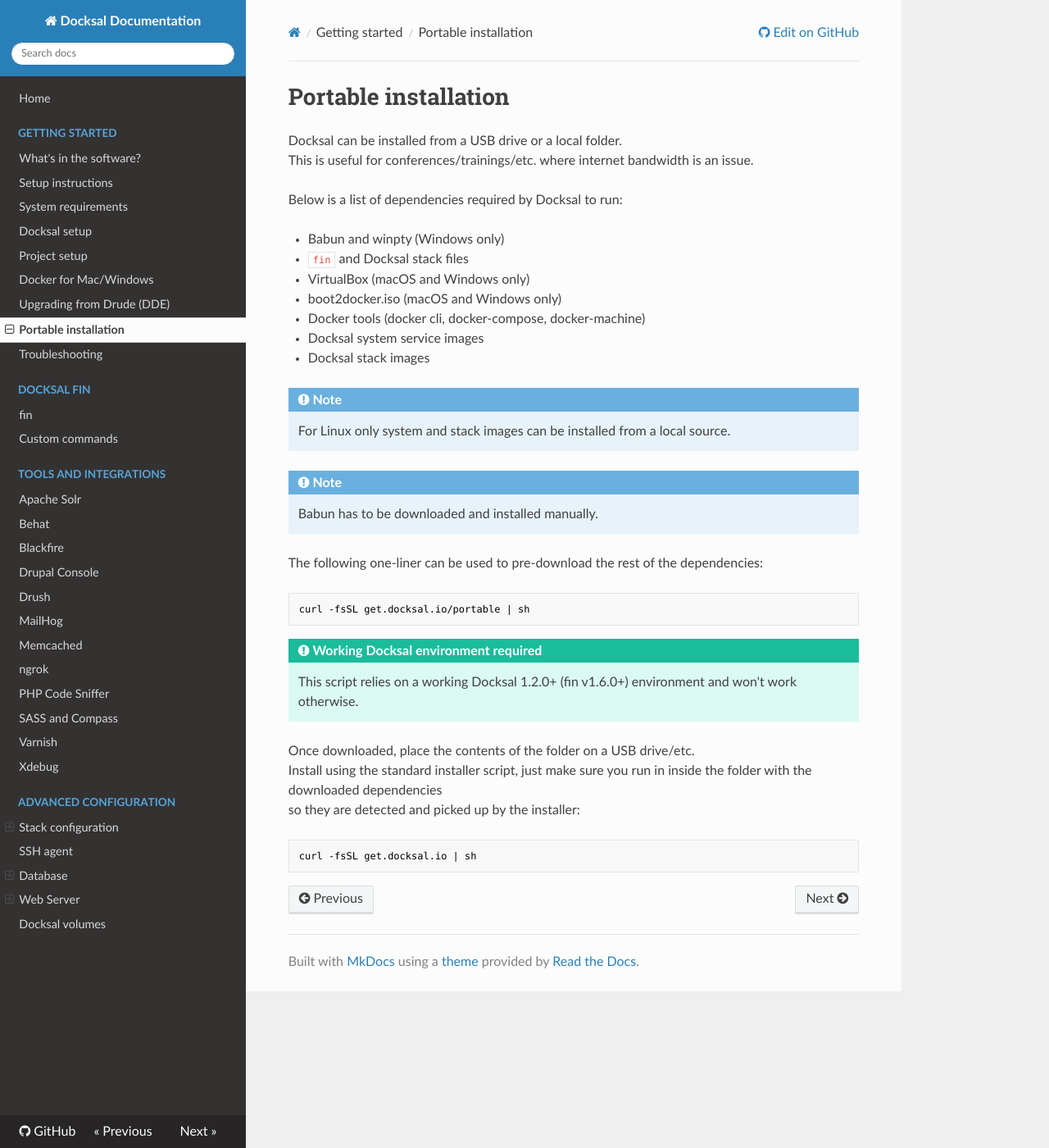
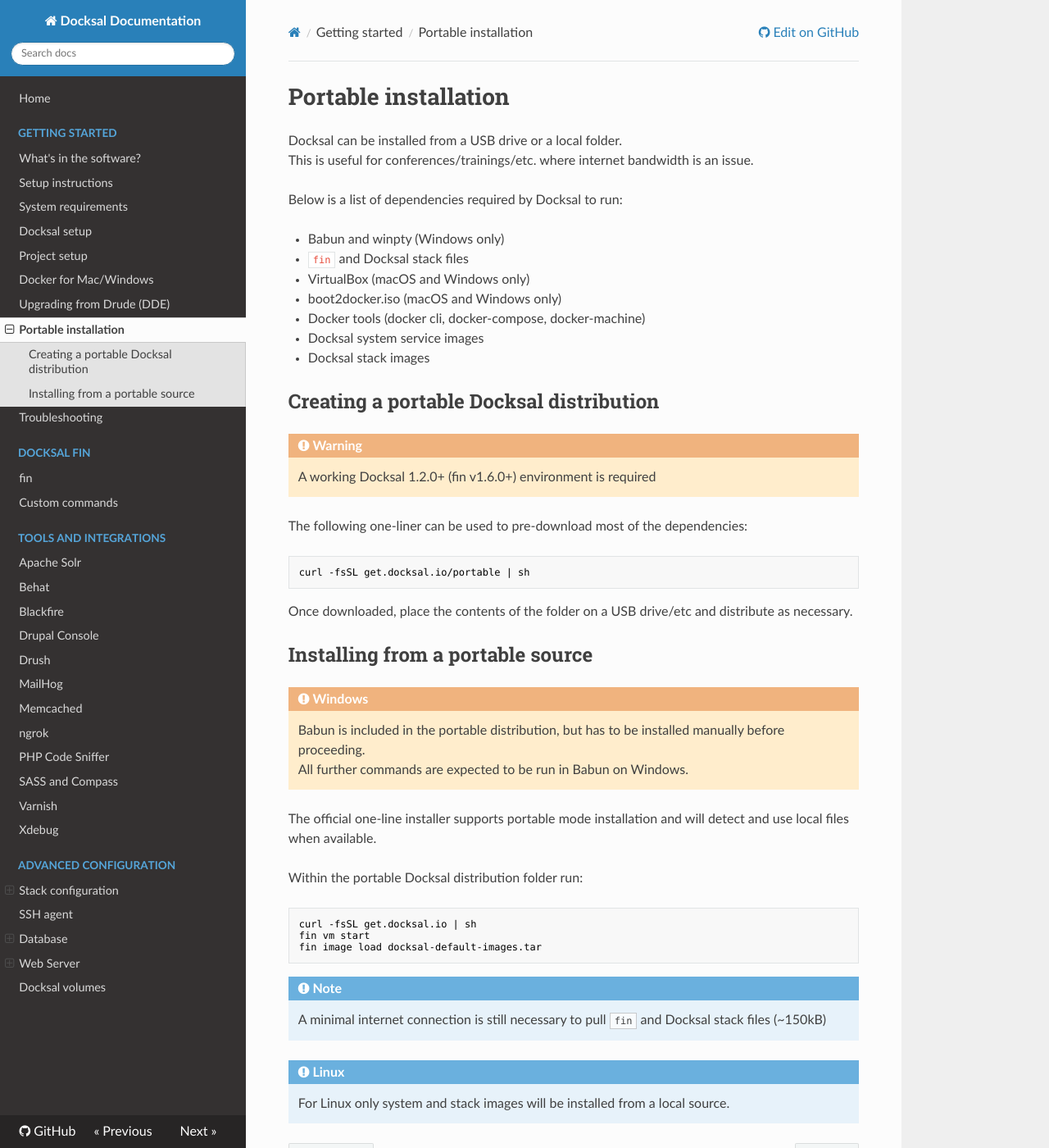
Before and after one commit to docksal/docksal, an MkDocs documentation site: the page built from docs/getting-started/portable.md, in a window 1280 px wide and 1400 px high. Shown: the whole window at 82% size. Built offline with MkDocs 1.6.1, drawn with Linux system fonts in a browser that asks for light colours; nearby versions of some CDN libraries; old or Windows-style settings are respelled for this version of MkDocs.

Commit message:
portable.md fixes
[ci skip]

````diff
--- a/docs/getting-started/portable.md
+++ b/docs/getting-started/portable.md
@@ -13,25 +13,39 @@ Below is a list of dependencies required by Docksal to run:
 - Docksal system service images
 - Docksal stack images
 
-!!! note Linux
-    For Linux only system and stack images can be installed from a local source.
 
-!!! note Windows
-    Babun has to be downloaded and installed manually.
+## Creating a portable Docksal distribution
 
-The following one-liner can be used to pre-download the rest of the dependencies:
+!!! warning
+    A working Docksal 1.2.0+ (fin v1.6.0+) environment is required
+
+The following one-liner can be used to pre-download most of the dependencies:
 
 ```bash
 curl -fsSL get.docksal.io/portable | sh
 ```
 
-!!! important "Working Docksal environment required"
-    This script relies on a working Docksal 1.2.0+ (fin v1.6.0+) environment and won't work otherwise.
+Once downloaded, place the contents of the folder on a USB drive/etc and distribute as necessary.
 
-Once downloaded, place the contents of the folder on a USB drive/etc.
-Install using the standard installer script, just make sure you run in inside the folder with the downloaded dependencies
-so they are detected and picked up by the installer:
+
+## Installing from a portable source
+
+!!! warning "Windows"
+    Babun is included in the portable distribution, but has to be installed manually before proceeding.
+    All further commands are expected to be run in Babun on Windows.
+
+The official one-line installer supports portable mode installation and will detect and use local files when available.
+
+Within the portable Docksal distribution folder run:
 
 ```bash
 curl -fsSL get.docksal.io | sh
+fin vm start
+fin image load docksal-default-images.tar
 ```
+
+!!! note
+    A minimal internet connection is still necessary to pull `fin` and Docksal stack files (~150kB)
+
+!!! note "Linux"
+    For Linux only system and stack images will be installed from a local source.
````
